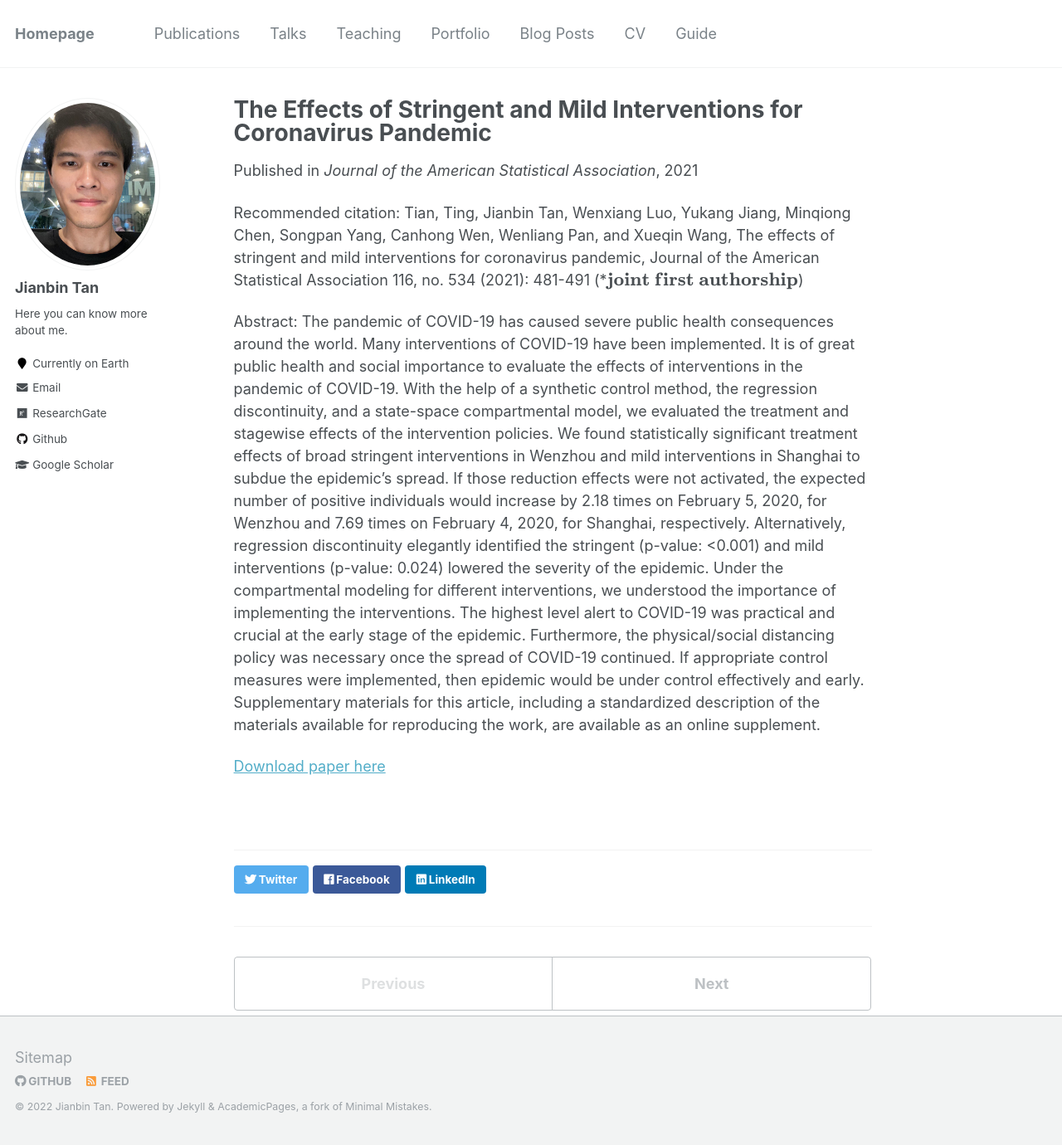
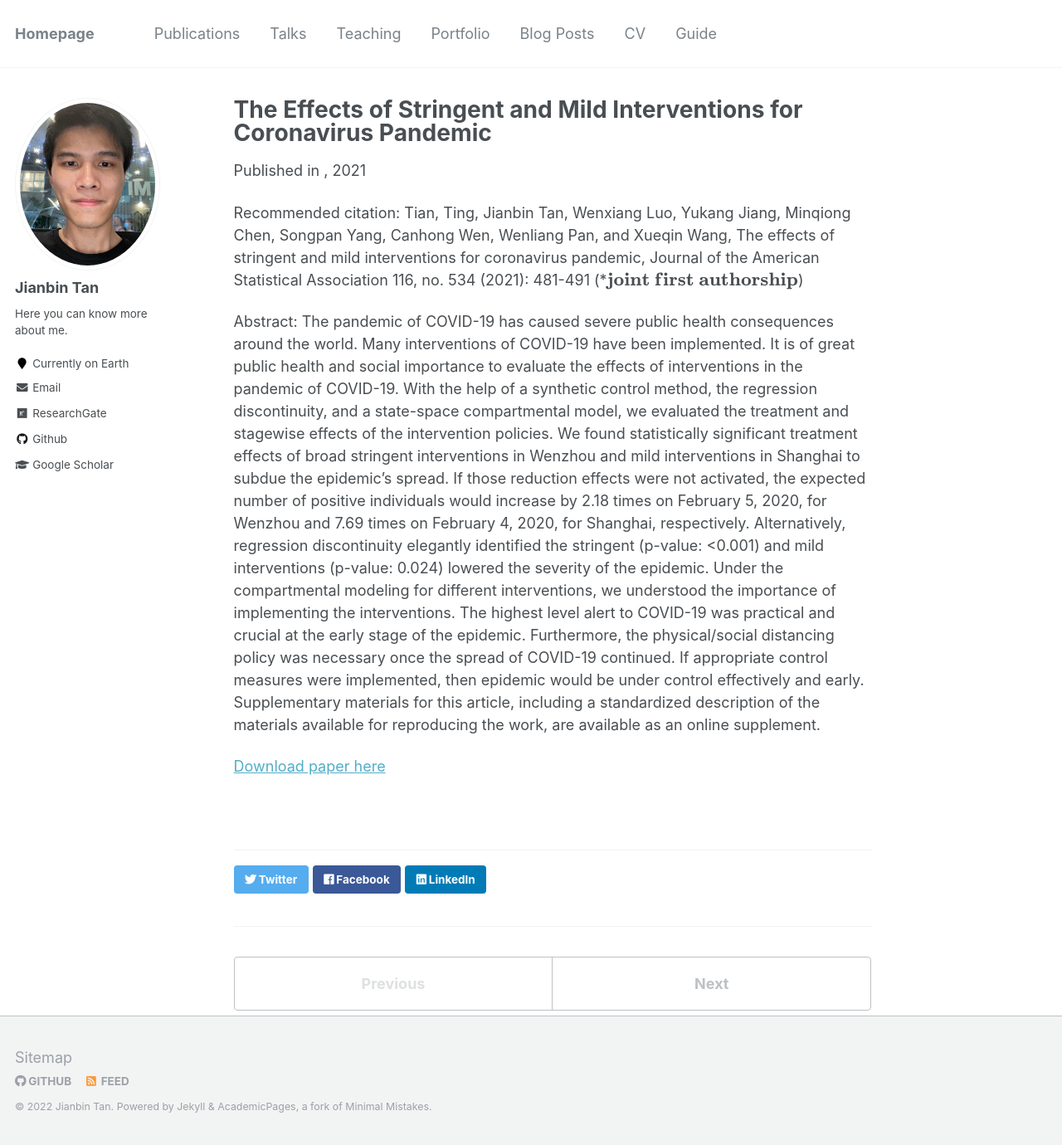
Before and after one commit to Tan-jianbin/Tan-jianbin.github.io, a Jekyll site: the page built from _publications/JASA1.md, in a window 1280 px wide and 1380 px high. Shown: the whole window at 83% size. Built offline with Jekyll 4.4.1, drawn with Linux system fonts in a browser that asks for light colours; formulas are drawn with MathJax 3.

Commit message:
Update JASA1.md

```diff
--- a/_publications/JASA1.md
+++ b/_publications/JASA1.md
@@ -4,7 +4,7 @@ collection: publications
 permalink: /publication/JASA1
 excerpt: ''
 date: 2021-04-22
-venue: 'Journal of the American Statistical Association'
+venue: ''
 paperurl: ''
 citation: 'Tian, Ting, Jianbin Tan, Wenxiang Luo, Yukang Jiang, Minqiong Chen, Songpan Yang, Canhong Wen, Wenliang Pan, and Xueqin Wang, The effects of stringent and mild interventions for coronavirus pandemic, Journal of the American Statistical Association 116, no. 534 (2021): 481-491 (*$\mathbf{joint\ first\ authorship}$)'
 
```
